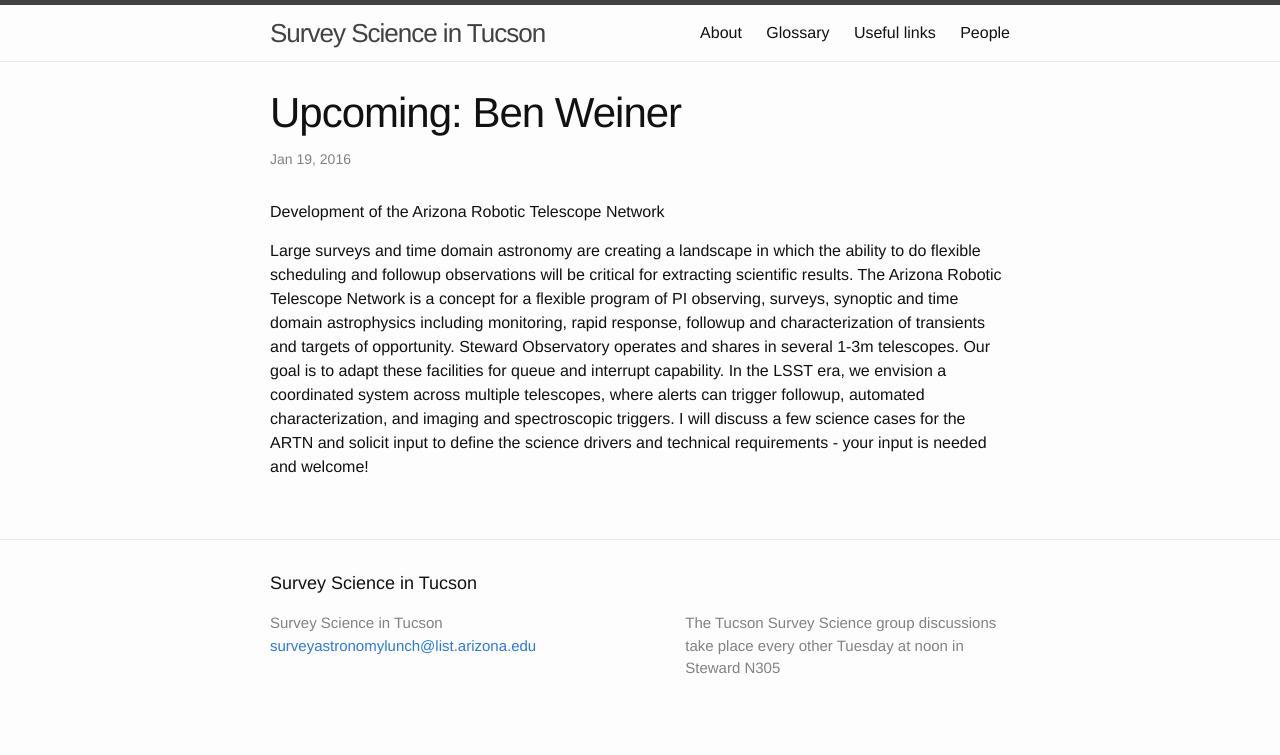
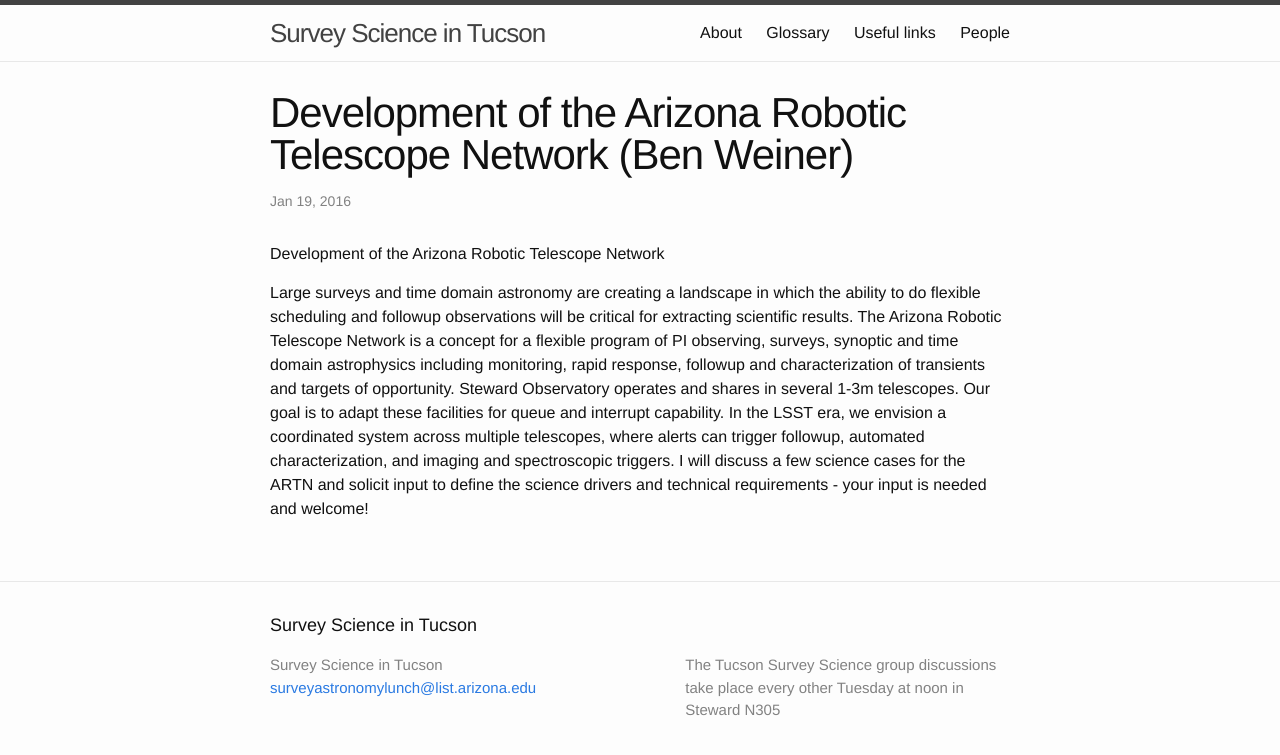
Before and after one commit to SurveyScience/SurveyScience.github.io, a Jekyll site: the page built from _posts/2016-01-19-ben-weiner.markdown, in a window 1280 px wide. Shown: the top 755 px of the page. Built offline with Jekyll 4.4.1, drawn with Linux system fonts in a browser that asks for light colours.

Commit message:
Update 2016-01-19-ben-weiner.markdown

```diff
--- a/_posts/2016-01-19-ben-weiner.markdown
+++ b/_posts/2016-01-19-ben-weiner.markdown
@@ -1,6 +1,6 @@
 ---
 layout: post
-title:  "Upcoming: Ben Weiner"
+title:  "Development of the Arizona Robotic Telescope Network (Ben Weiner)"
 date:   2016-01-19 12:00:00 -0700
 categories: jekyll update
 ---
```
